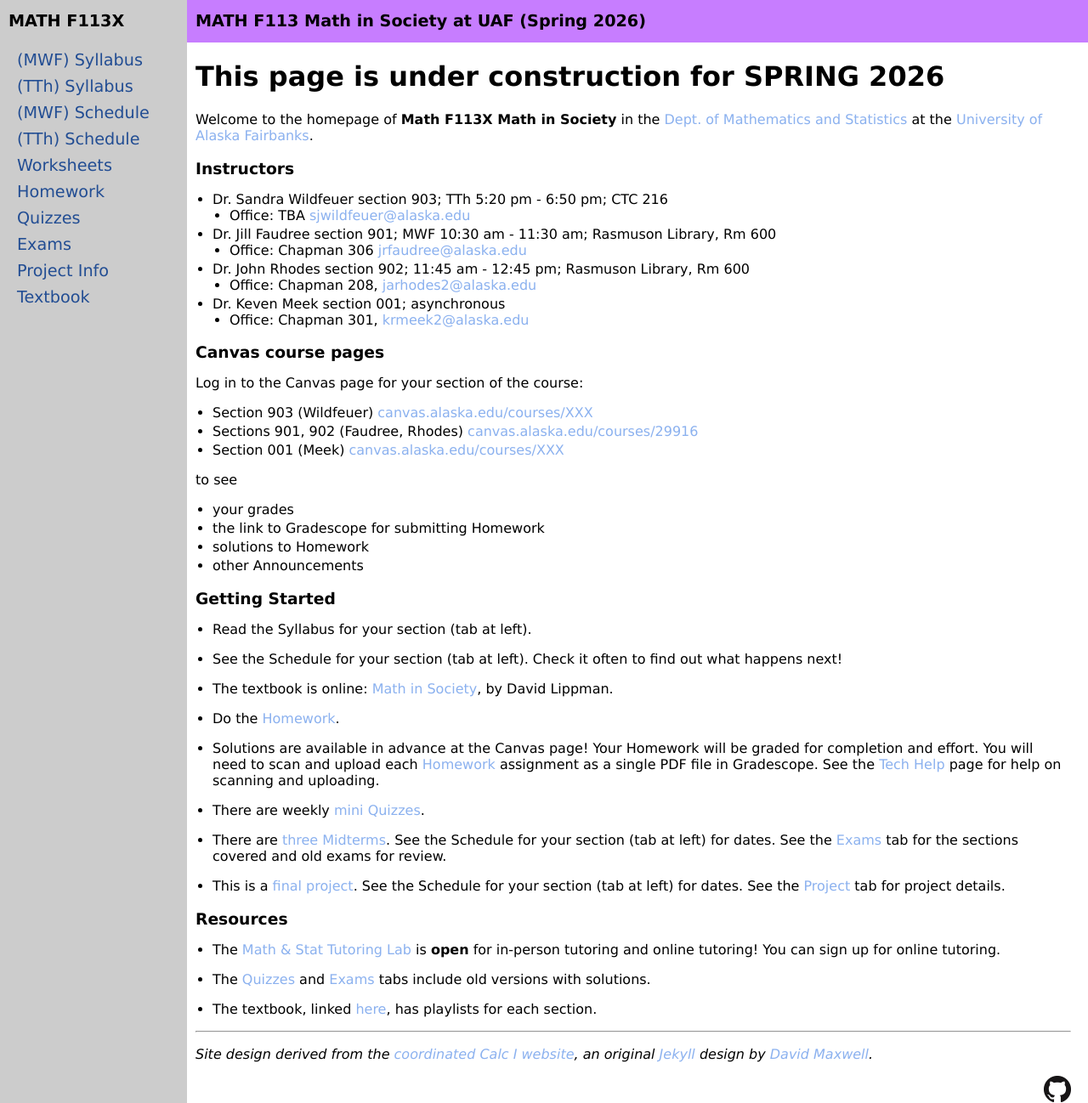
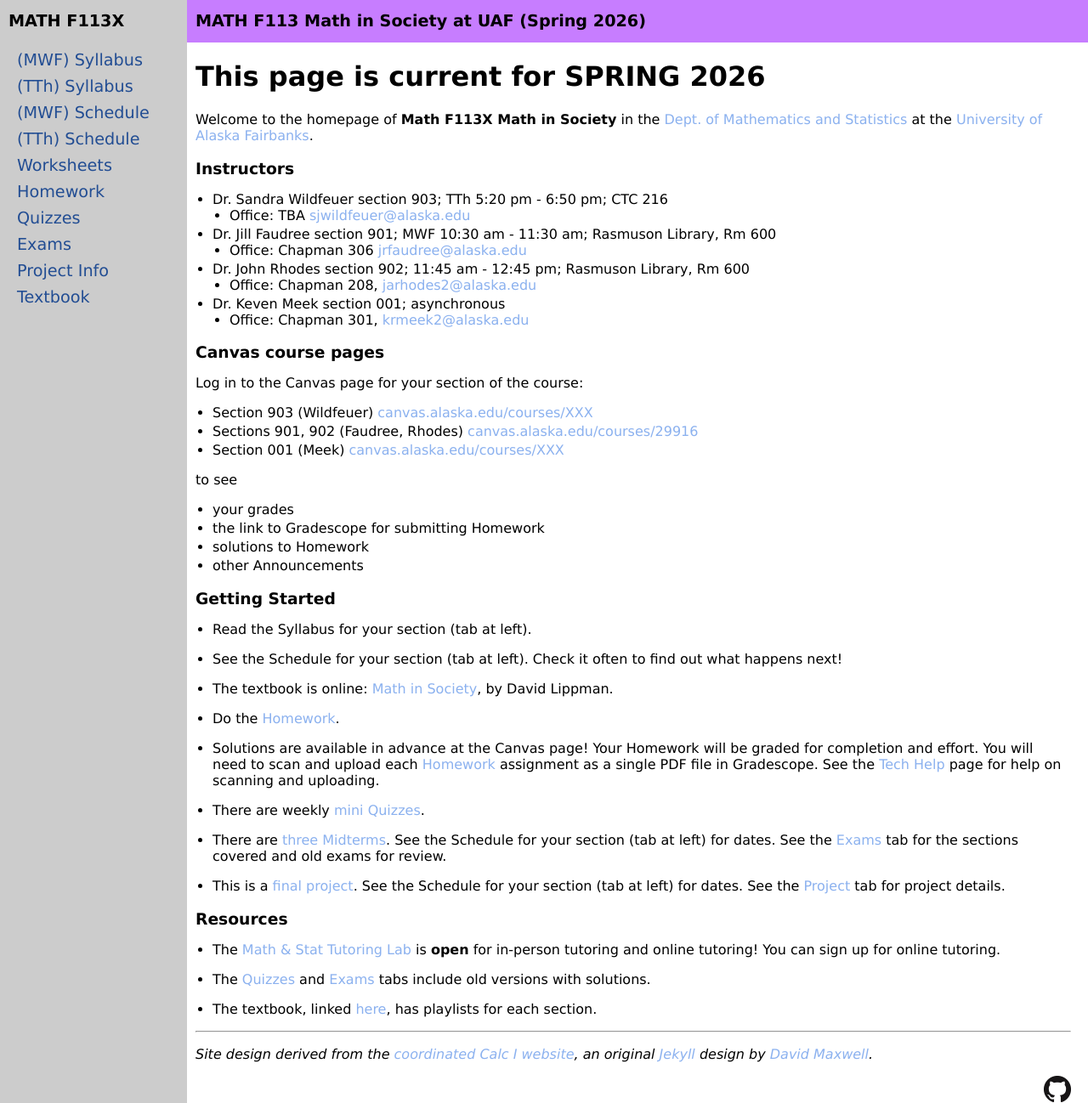
Before and after one commit to uaf-math/math113, a Jekyll site: the page built from index.md, in a window 1280 px wide and 1298 px high. Shown: the whole window at 85% size. Built offline with Jekyll 4.4.1, drawn with Linux system fonts in a browser that asks for light colours.

Commit message:
Update index.md

```diff
--- a/index.md
+++ b/index.md
@@ -2,7 +2,7 @@
 layout: course-page
 title: Math F113X at UAF
 ---
-# This page is under construction for SPRING 2026
+# This page is current for SPRING 2026
 
 Welcome to the homepage of **Math F113X Math in Society** in the [Dept. of Mathematics and Statistics](http://www.uaf.edu/dms/) at the [University of Alaska Fairbanks](http://www.uaf.edu/).
 
```
